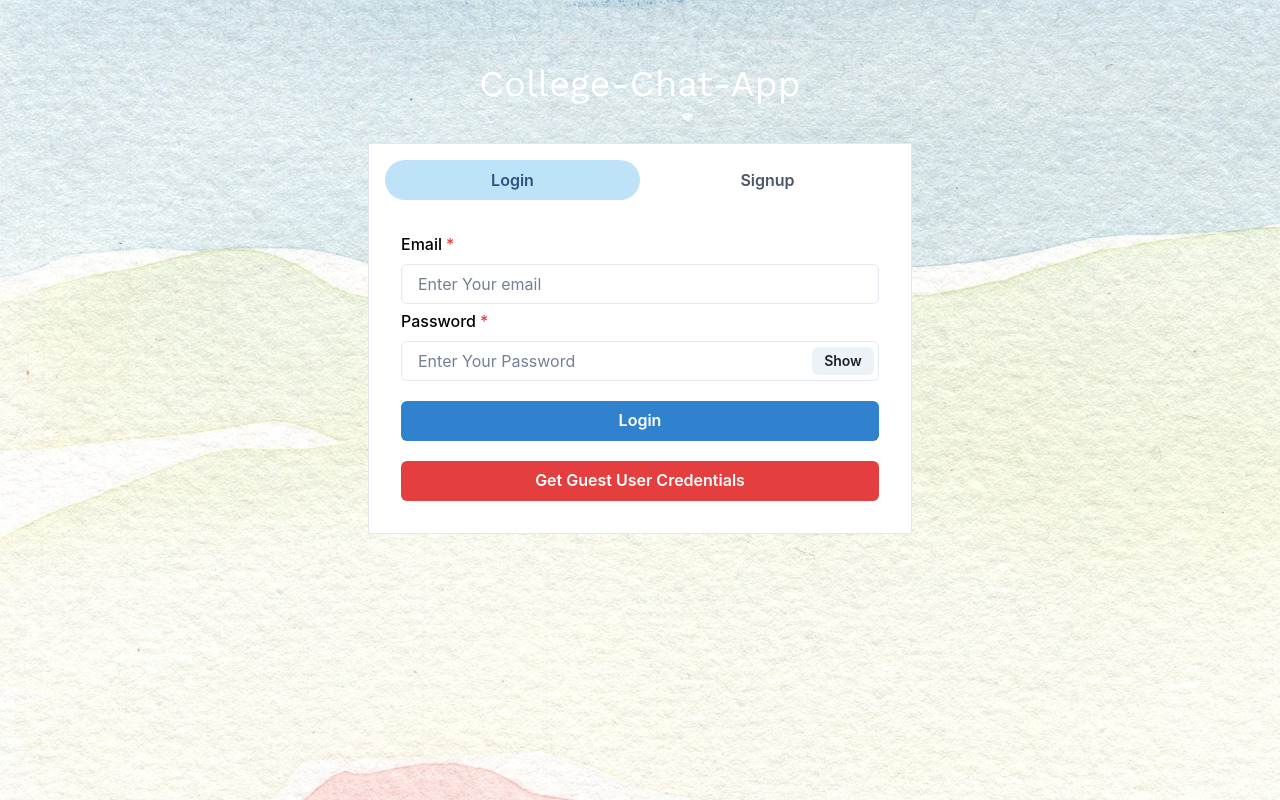
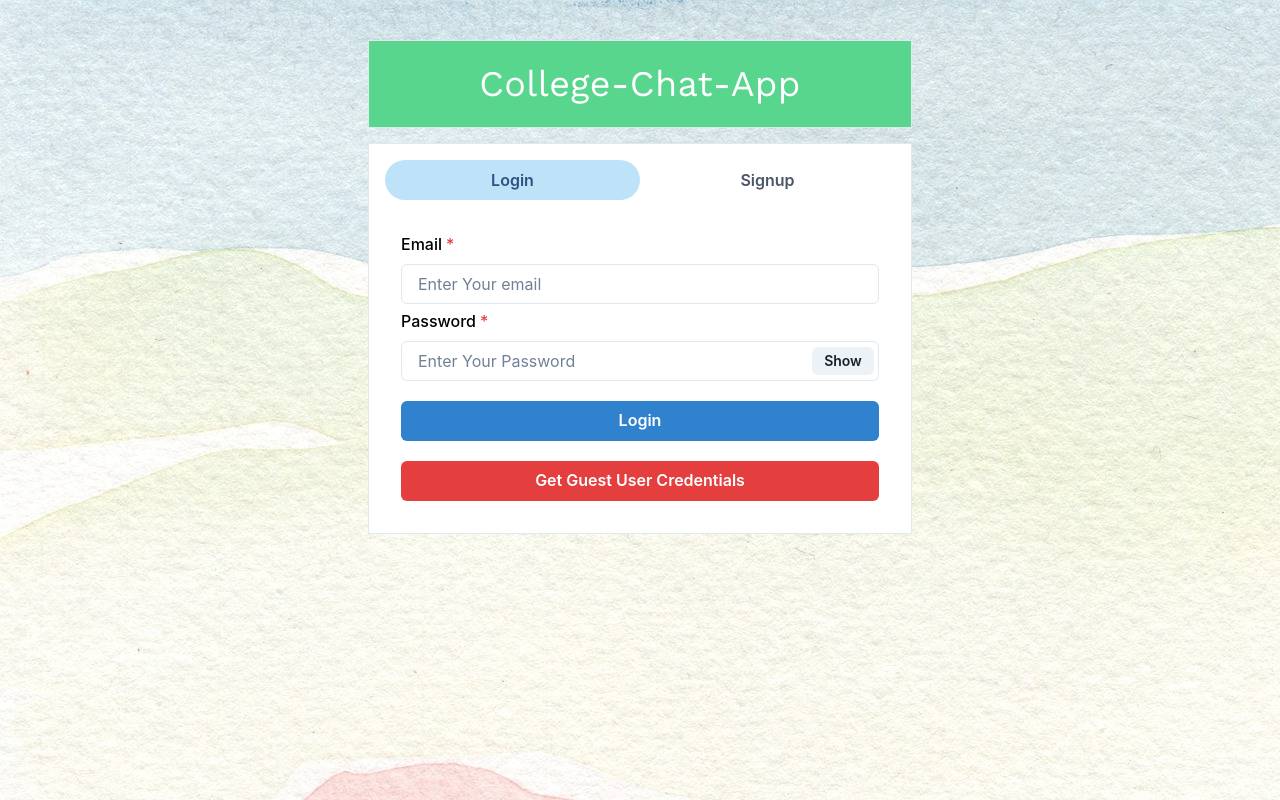
Before and after one commit to Vishesh3569/Chat-Application, a React (Create React App) app in the folder frontend/: page / in a window 1280 px wide. Built offline with nearby package versions, Linux system fonts and the light colour scheme.

Commit message:
Update Homepage.js

```diff
--- a/frontend/src/pages/Homepage.js
+++ b/frontend/src/pages/Homepage.js
@@ -29,7 +29,7 @@ const Homepage = () => {
   return (
 
     <Container maxW="xl" centerContent >
-      <Box d="flex" m="40px 0 15px 0 " borderRadius="1g" borderWidth="1px" bg='58D68D' w='100%' p={4} color='white' letterSpacing='wide'>
+      <Box d="flex" m="40px 0 15px 0 " borderRadius="1g" borderWidth="1px" bg='#58D68D' w='100%' p={4} color='white' letterSpacing='wide'>
   <Center><Text fontSize="4xl" fontFamily="Work sans" >
      College-Chat-App
     </Text></Center>
```
